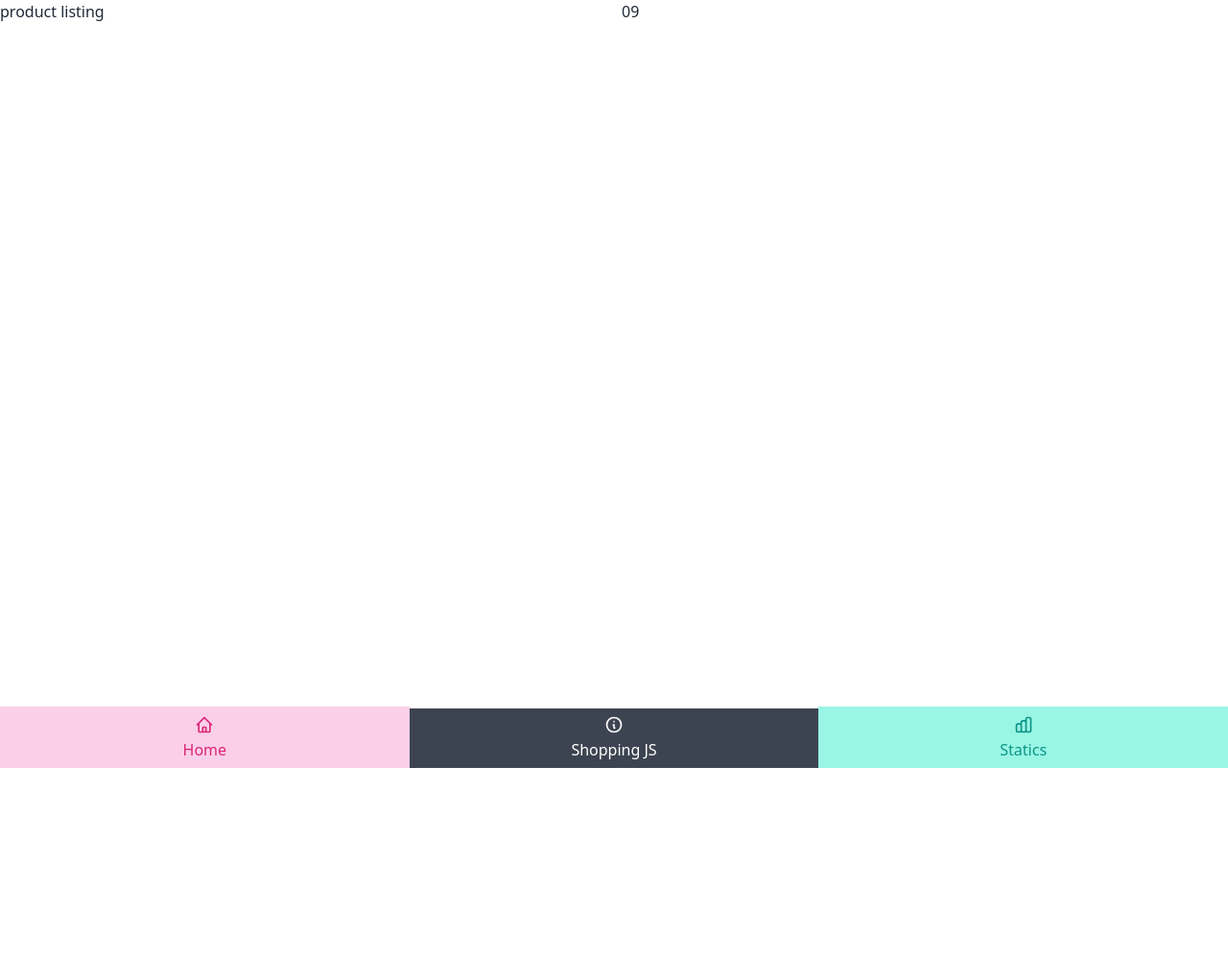
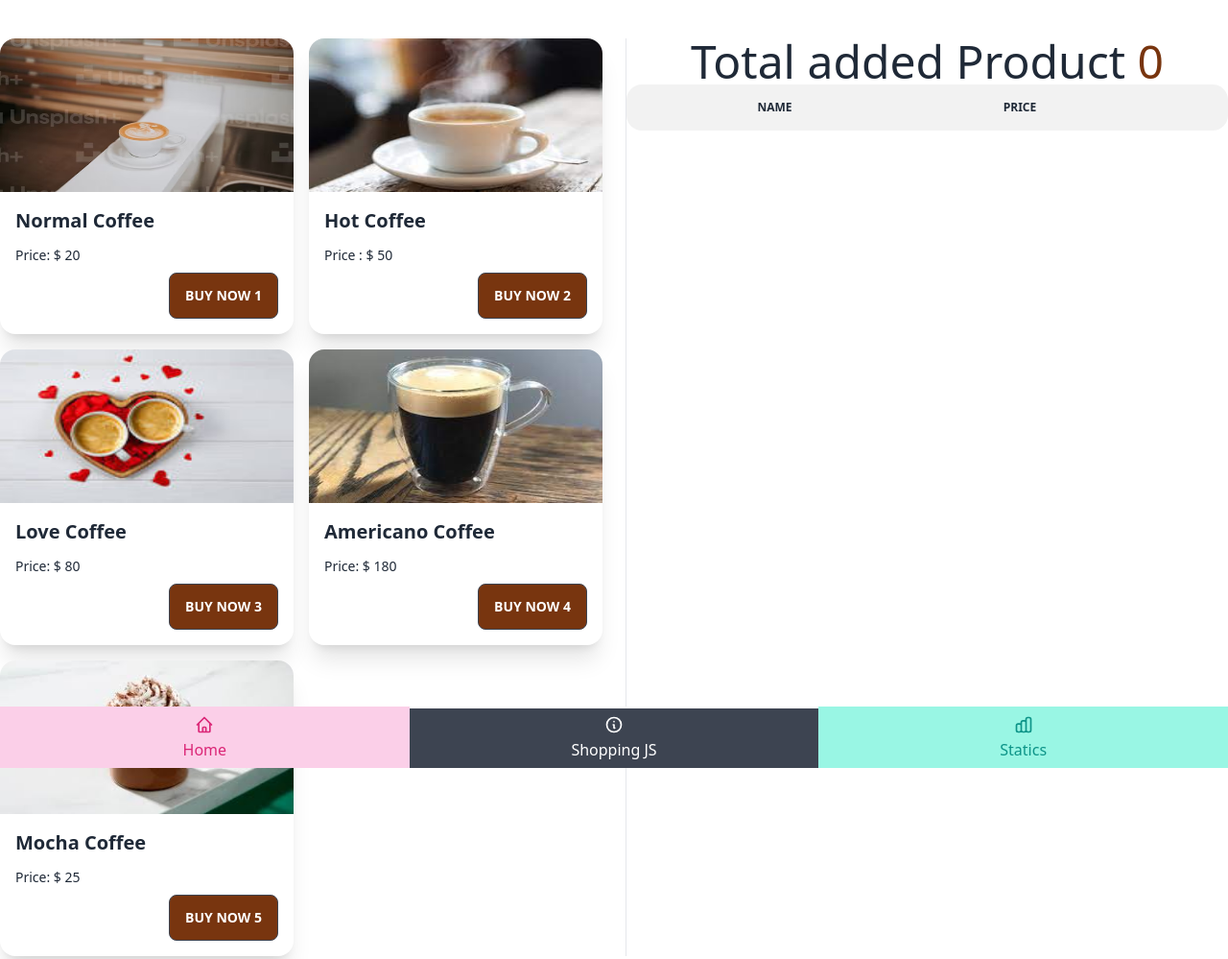
Before and after one commit to alamindolon/love_shoping, a plain HTML site: page index.html in a window 1280 px wide. Shown: the top 999 px of the page at 96% size. Before the commit the page ends 800 px from the top, so only its background shows below. Drawn offline with nearby package versions, Linux system fonts and the light colour scheme.

Commit message:
design part done

```diff
--- a/index.html
+++ b/index.html
@@ -11,7 +11,7 @@
 </head>
 <body>
   <header>
-    <div class="btm-nav">
+    <div class="btm-nav z-10">
         <button class="bg-pink-200 text-pink-600">
           <svg xmlns="http://www.w3.org/2000/svg" class="h-5 w-5" fill="none" viewBox="0 0 24 24" stroke="currentColor"><path stroke-linecap="round" stroke-linejoin="round" stroke-width="2" d="M3 12l2-2m0 0l7-7 7 7M5 10v10a1 1 0 001 1h3m10-11l2 2m-2-2v10a1 1 0 01-1 1h-3m-6 0a1 1 0 001-1v-4a1 1 0 011-1h2a1 1 0 011 1v4a1 1 0 001 1m-6 0h6" /></svg>
           <span class="btm-nav-label">Home</span>
@@ -26,13 +26,96 @@
         </button>
       </div>
   </header>
+<!-- main section -->
 
-  <section>
-    <div class="grid grid-cols-2 gap-4">
-        <div>product listing</div>
-        <!-- ... -->
-        <div>09</div>
+  <section class="container mx-auto mt-10">
+    <div class="grid grid-cols-2 gap-6 pb-40 divide-x">
+        <div>
+            <div class="grid grid-cols-2 gap-4 ">
+
+                <!-- product 1 card left site -->
+                <div class="card card-compact w-full bg-base-100 shadow-xl">
+                    <figure><img src="images/coffee normal.png" class="w-full h-40" alt="Shoes" /></figure>
+                    <div class="card-body">
+                      <h2 class="card-title">Normal Coffee</h2>
+                      <p>Price: $ <span>20</span></p>
+                      <div class="card-actions justify-end">
+                        <button class="btn bg-amber-900" onclick="addToCart(this)">Buy Now 1</button>
+                      </div>
+                    </div>
+                  </div>
+                <!-- product 2 card left site-->
+                <div class="card card-compact w-full bg-base-100 shadow-xl">
+                    <figure><img src="images/hot coffe.png" class="w-full h-40" alt="Shoes" /></figure>
+                    <div class="card-body">
+                      <h2 class="card-title">Hot Coffee</h2>
+                      <p>Price : $ <span>50</span></p>
+                      <div class="card-actions justify-end">
+                        <button class="btn bg-amber-900" onclick="addToCart(this)">Buy Now 2</button>
+                      </div>
+                    </div>
+                  </div>
+
+                   <!-- product 3 card left site -->
+                <div class="card card-compact w-full bg-base-100 shadow-xl">
+                    <figure><img src="images/love coffee.png" class="w-full h-40" alt="Shoes" /></figure>
+                    <div class="card-body">
+                      <h2 class="card-title">Love Coffee </h2>
+                      <p>Price: $ <span>80</span></p>
+                      <div class="card-actions justify-end">
+                        <button class="btn bg-amber-900" onclick="addToCart(this)">Buy Now 3</button>
+                      </div>
+                    </div>
+                  </div>
+                <!-- product 4 card left site-->
+                <div class="card card-compact w-full bg-base-100 shadow-xl">
+                    <figure><img src="images/Americano.coffee.png" class="w-full h-40" alt="Shoes" /></figure>
+                    <div class="card-body">
+                      <h2 class="card-title">Americano Coffee</h2>
+                      <p>Price: $ <span>180</span></p>
+                      <div class="card-actions justify-end">
+                        <button class="btn bg-amber-900" onclick="addToCart(this)">Buy Now 4</button>
+                      </div>
+                    </div>
+                  </div>
+                  <!-- product 5 card left site-->
+                  <div class="card card-compact w-full bg-base-100 shadow-xl">
+                    <figure><img src="images/mocha coffee.png" class="w-full h-40" alt="Shoes" /></figure>
+                    <div class="card-body">
+                      <h2 class="card-title">Mocha Coffee</h2>
+                      <p>Price: $ <span>25</span></p>
+                      <div class="card-actions justify-end">
+                        <button class="btn bg-amber-900" onclick="addToCart(this)">Buy Now 5</button>
+                      </div>
+                    </div>
+                  </div>
+              </div>
+        </div>
+        <!-- product 1 card right site -->
+       <div> <h5 class="text-center text-5xl">Total added Product
+
+        <span class="text-amber-900">0</span>
+
+            </h5>
+
+            <div class="overflow-x-auto">
+                <table class="table w-full">
+                  <!-- head -->
+                  <thead>
+                    <tr>
+                      <th></th>
+                      <th>Name</th>
+                      <th>price</th>
+
+                    </tr>
+                  </thead>
+
+                </table>
+              </div>
+    </div>
       </div>
   </section>
+
+  <script src="js/shopping.js"></script>
 </body>
 </html>
--- /dev/null
+++ b/js/shopping.js
@@ -0,0 +1,16 @@
+const carArray = [];
+
+function addToCart(element)
+{
+    const productName = element.parentNode.parentNode.children[0].innerText;
+    // console.log(productName);
+    const productPrice = element.parentNode.parentNode.children[1].children[0].innerText;
+
+
+    const productobj = {
+        productName : productName,
+        productPrice : parseFloat(productPrice)
+    }
+    carArray.push(productobj);
+    console.log(carArray);
+}
```
Also changed, not shown: images/Americano.coffee.png (added), images/coffee normal.png (added), images/hot coffe.png (added), images/love coffee.png (added), images/mocha coffee.png (added).
